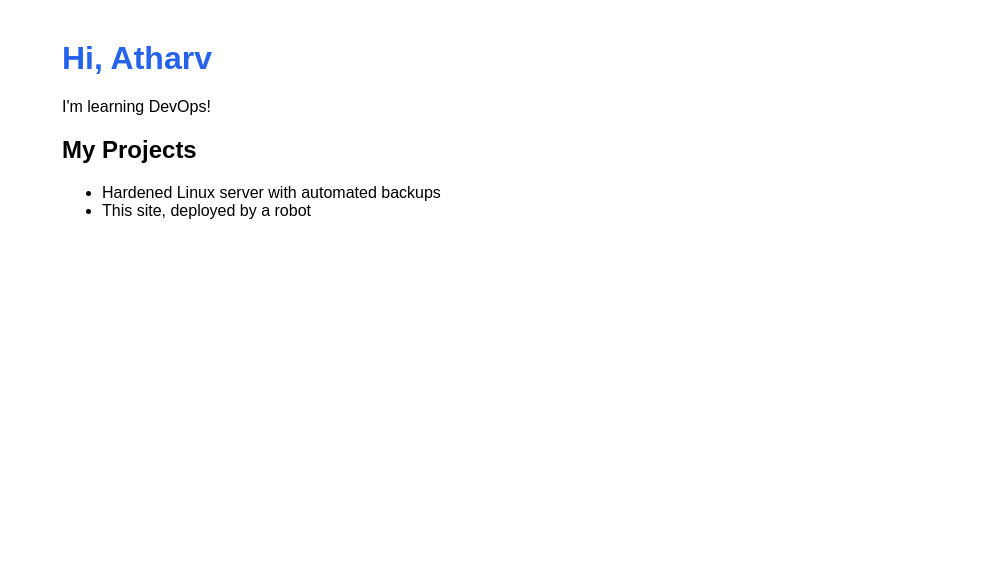
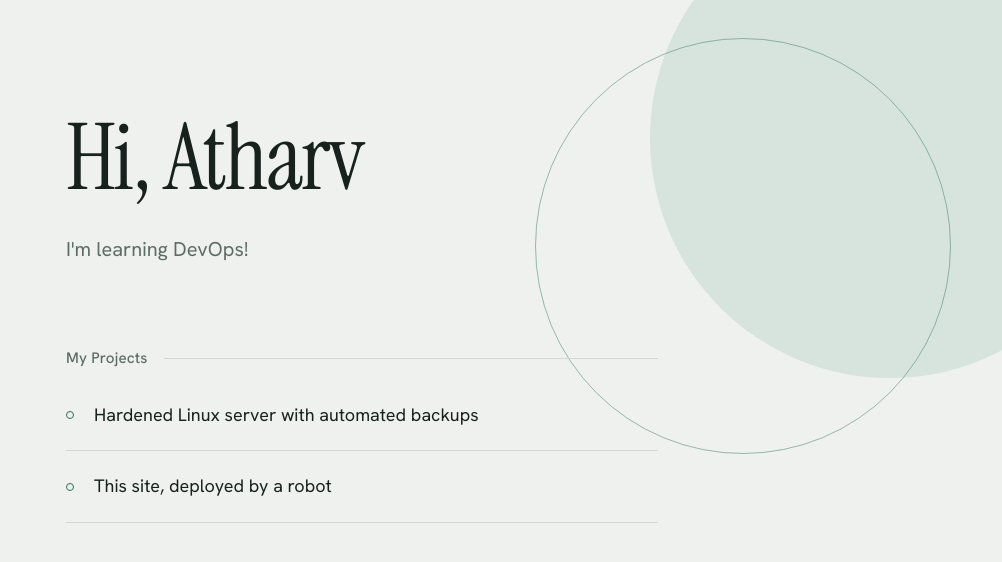
Before and after one commit to atharvvchavan/portfolio, a plain HTML site: page index.html in a window 1280 px wide. Shown: the whole page, without its empty margins (278-1280 px from the left). Drawn offline with Linux system fonts and the light colour scheme.

Commit message:
changed the style

```diff
--- a/style.css
+++ b/style.css
@@ -1,2 +1,179 @@
-body { font-family: sans-serif; max-width: 600px; margin: 40px auto; }
-h1 { color: #2563eb; }
+/* Portfolio styles: only this file changes, index.html stays the same. */
+
+@import url("https://fonts.googleapis.com/css2?family=Hanken+Grotesk:wght@400;500&family=Instrument+Serif&display=swap");
+
+:root {
+  --paper: #eef1ee;
+  --ink: #17211d;
+  --muted: #5d6c66;
+  --line: #cfd8d3;
+  --accent: #2e6f5e;
+  --tint: #d6e4dd;
+
+  --serif: "Instrument Serif", "Iowan Old Style", Georgia, serif;
+  --sans: "Hanken Grotesk", system-ui, -apple-system, "Segoe UI", sans-serif;
+
+  color-scheme: light dark;
+}
+
+@media (prefers-color-scheme: dark) {
+  :root {
+    --paper: #101614;
+    --ink: #e7eeea;
+    --muted: #8d9d96;
+    --line: #27332e;
+    --accent: #7fc4ae;
+    --tint: #1a2a24;
+  }
+}
+
+*,
+*::before,
+*::after {
+  box-sizing: border-box;
+}
+
+body {
+  margin: 0 auto;
+  max-width: 42rem;
+  min-height: 100vh;
+  padding: clamp(4rem, 14vh, 9rem) clamp(1.5rem, 6vw, 2.5rem) 5rem;
+  background: var(--paper);
+  color: var(--ink);
+  font-family: var(--sans);
+  font-size: 1.0625rem;
+  line-height: 1.7;
+  -webkit-font-smoothing: antialiased;
+}
+
+/* The one visual: a soft disc with a thin ring offset over it. */
+body::before,
+body::after {
+  content: "";
+  position: fixed;
+  z-index: -1;
+  border-radius: 50%;
+  pointer-events: none;
+}
+
+body::before {
+  width: min(46vw, 30rem);
+  aspect-ratio: 1;
+  top: -8vw;
+  right: -10vw;
+  background: var(--tint);
+}
+
+body::after {
+  width: min(40vw, 26rem);
+  aspect-ratio: 1;
+  top: 3vw;
+  right: 4vw;
+  border: 1px solid var(--accent);
+  opacity: 0.45;
+}
+
+/* Headline */
+h1 {
+  margin: 0 0 1.75rem;
+  font-family: var(--serif);
+  font-weight: 400;
+  font-size: clamp(3rem, 10vw, 5.75rem);
+  line-height: 1;
+  letter-spacing: -0.02em;
+  text-wrap: balance;
+  animation: arrive 1.1s cubic-bezier(0.2, 0.7, 0.2, 1) both;
+}
+
+@keyframes arrive {
+  from {
+    opacity: 0;
+    transform: translateY(0.75rem);
+  }
+}
+
+/* Intro line */
+p {
+  margin: 0 0 5rem;
+  max-width: 28rem;
+  font-size: 1.25rem;
+  color: var(--muted);
+  text-wrap: pretty;
+}
+
+/* Section title with a rule running out to the edge */
+h2 {
+  display: flex;
+  align-items: center;
+  gap: 1rem;
+  margin: 0 0 0.5rem;
+  font-family: var(--sans);
+  font-weight: 500;
+  font-size: 0.95rem;
+  letter-spacing: 0.01em;
+  color: var(--muted);
+}
+
+h2::after {
+  content: "";
+  flex: 1;
+  height: 1px;
+  background: var(--line);
+}
+
+/* Project list */
+ul {
+  margin: 0;
+  padding: 0;
+  list-style: none;
+}
+
+li {
+  position: relative;
+  padding: 1.25rem 0 1.25rem 1.75rem;
+  border-bottom: 1px solid var(--line);
+  font-size: 1.125rem;
+}
+
+li::before {
+  content: "";
+  position: absolute;
+  left: 0;
+  top: 50%;
+  width: 0.5rem;
+  height: 0.5rem;
+  translate: 0 -50%;
+  border: 1px solid var(--accent);
+  border-radius: 50%;
+  transition: background-color 0.2s ease;
+}
+
+li:hover::before {
+  background: var(--accent);
+}
+
+/* Ready for links you add later */
+a {
+  color: var(--accent);
+  text-underline-offset: 0.25em;
+}
+
+a:focus-visible {
+  outline: 2px solid var(--accent);
+  outline-offset: 3px;
+  border-radius: 2px;
+}
+
+::selection {
+  background: var(--accent);
+  color: var(--paper);
+}
+
+@media (prefers-reduced-motion: reduce) {
+  h1 {
+    animation: none;
+  }
+  li::before {
+    transition: none;
+  }
+}
```
